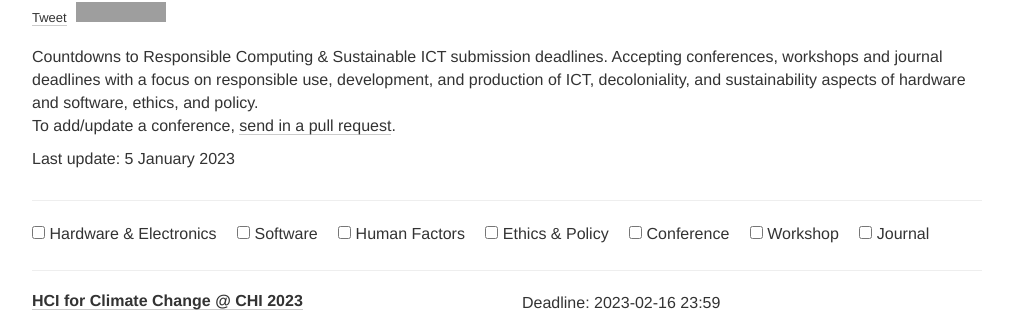
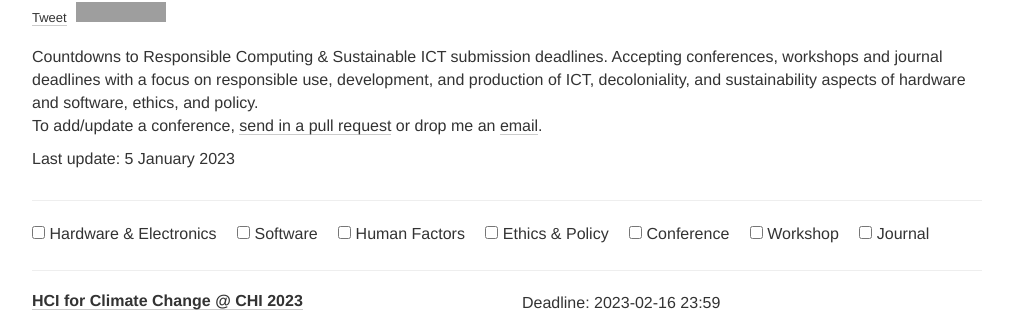
Before and after one commit to responsible-computing/responsible-computing.github.io, a Jekyll site: the page built from index.html, in a window 1280 px wide and 900 px high, cut to the strip 112-424 px from the top of the window. Shown: the whole strip, without its empty margins (133-1146 px from the left). Built offline with Jekyll 4.4.1, drawn with Linux system fonts in a browser that asks for light colours; nearby versions of some CDN libraries; comment, search, counter and statistics services are not loaded; grey boxes are pictures that could not be loaded.

Commit message:
email added

```diff
--- a/index.html
+++ b/index.html
@@ -27,7 +27,10 @@
           </div>
           <div class="col-xs-12">
             {{ site.description }}
-            <p>To add/update a conference, <a target="_blank" href="//github.com/{{ site.github_username }}/{{ site.github_repo }}">send in a pull request</a>.
+            <p>To add/update a conference, <a target="_blank"
+href="//github.com/{{ site.github_username }}/{{ site.github_repo }}">send
+in a pull request</a> or drop me an
+<a href="mailto:jan.tobias.muehlberg@ulb.be">email</a>.
             <p>Last update: {{ site.time | date: "%-d %B %Y" }}
           </div>
         </div>
```
